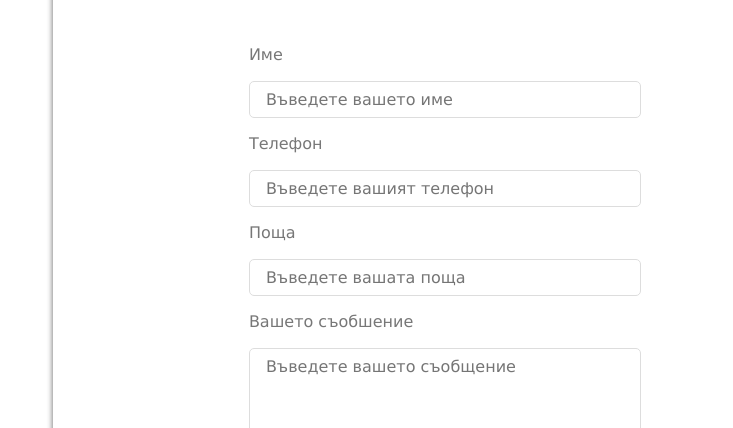
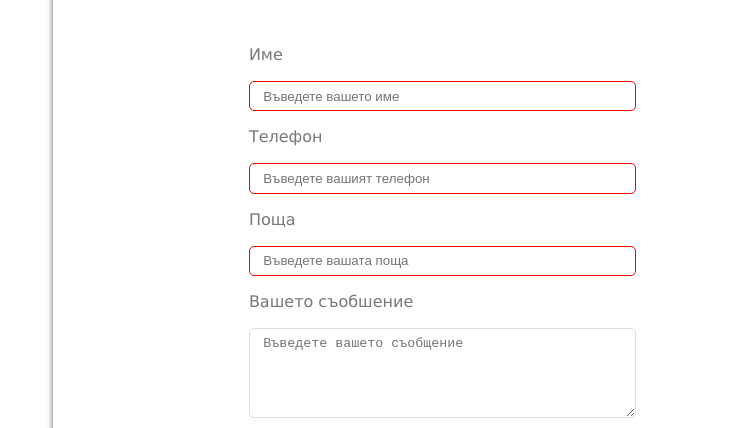
Before and after one commit to Virgeto/iddqd, a plain HTML site: page index.html at #/contact in a window 1280 px wide. Shown: the part 852-1280 px from the top of the page, 0-733 px from the left. Drawn offline with Linux system fonts and the light colour scheme.

Commit message:
New styles

```diff
--- a/css/aplication.css
+++ b/css/aplication.css
@@ -3,5 +3,5 @@
 @import url('media_queries.css');
 @import url('animate.css');
 @import url('grid.css');
-@import url('normalize.css');
+/*@import url('normalize.css');*/
 @import url('font-awesome/font-awesome.css');
--- a/css/grid.css
+++ b/css/grid.css
@@ -186,13 +186,14 @@
 table {
 	width: 100%;
 	/*border-collapse: collapse;*/
-	border-collapse: inherit;
+	border-collapse: collapse;
 }
 
 td{
 	text-align: center;
 	width: 33.33%;
 	border: 1px solid #888;
+	font-size: .9em;
 }
 
 tr{
--- a/css/style.css
+++ b/css/style.css
@@ -4,16 +4,9 @@ html {
 }
 
 body {
-    min-height: 10%;
-    background-color: #000;
-    background: url('images/servicebg.png') repeat-y center center fixed;
-       -moz-background-size: cover;
-    -webkit-background-size: cover;
-         -o-background-size: cover;
-            background-size: cover;
-    background-attachment: fixed;
+    background-color: #fff;
     font-family: "vodafone", "Lucida Grande",Arial,Sans-serif;
-/*    font-size: 14px;*/
+    margin-top:0 !important;
     -webkit-font-size-adjust: none;
     font-size-adjust: none;
     font-stretch: normal;
@@ -25,7 +18,7 @@ body {
     padding: 0;
     color: #fff;
     background-repeat: repeat;
-    vertical-align: middle;
+    /*vertical-align: middle;*/
     overflow: scroll;
 	-webkit-user-select: none;
 	   -moz-user-select: none;
@@ -33,6 +26,14 @@ body {
 	     -o-user-select: none;
 	        user-select: none;
 
+}
+
+ input:valid {
+	border:1px solid blue;
+}
+
+ input:invalid {
+	border:1px solid red;
 }
 
 a {
@@ -65,6 +66,7 @@ li {
 	height: 40em;
 	background: #fff url('../img/header_bg.jpg') no-repeat center center;
 	border-bottom: 1px solid #ddd;
+	overflow: hidden;
 }
 
 	/*LOGO*/
--- a/js/directives/buttons.js
+++ b/js/directives/buttons.js
@@ -16,20 +16,20 @@ currencyApp.directive('backonestep', function () {
         }
     };
 });
-currencyApp.directive('validateEmail', function() {
-  var EMAIL_REGEXP = /^[_a-z0-9]+(\.[_a-z0-9]+)*@[a-z0-9-]+(\.[a-z0-9-]+)*(\.[a-z]{2,4})$/;
-  return {
-    require: 'ngModel',
-    restrict: 'A',
-    link: function(scope, elm, attrs, ctrl) {
-      // only apply the validator if ngModel is present and Angular has added the email validator
-      if (ctrl && ctrl.$validators.email) {
+// currencyApp.directive('validateEmail', function() {
+//   var EMAIL_REGEXP = /^[_a-z0-9]+(\.[_a-z0-9]+)*@[a-z0-9-]+(\.[a-z0-9-]+)*(\.[a-z]{2,4})$/;
+//   return {
+//     require: 'ngModel',
+//     restrict: 'A',
+//     link: function(scope, elm, attrs, ctrl) {
+//       // only apply the validator if ngModel is present and Angular has added the email validator
+//       if (ctrl && ctrl.$validators.email) {
 
-        // this will overwrite the default Angular email validator
-        ctrl.$validators.email = function(modelValue) {
-          return ctrl.$isEmpty(modelValue) || EMAIL_REGEXP.test(modelValue);
-        };
-      }
-    }
-  };
-});
+//         // this will overwrite the default Angular email validator
+//         ctrl.$validators.email = function(modelValue) {
+//           return ctrl.$isEmpty(modelValue) || EMAIL_REGEXP.test(modelValue);
+//         };
+//       }
+//     }
+//   };
+// });
--- a/partials/contact.html
+++ b/partials/contact.html
@@ -1,22 +1,22 @@
-<div class="cell-12 animated fadeInRight clearfix" id="contact">
+<div class="cell-12 animated fadeIn clearfix" id="contact">
 	<div class=" well cell-4 pull-2 float-l">
 		<p class="partial-label">Свържете се с нас</p>
 		<form action="submit" class="cell-12">
 			<div class="form-group cell-11">
 				<p class="">Име</p>
-				<input type="text" class="cell-12 form-control" placeholder="Въведете вашето име">
+				<input type="text" class="cell-12 form-control" required placeholder="Въведете вашето име">
 			</div>
 			<div class="form-group cell-11">
 				<p class="">Телефон</p>
-				<input type="number" class="cell-12 form-control" placeholder="Въведете вашият телефон">
+				<input type="number" class="cell-12 form-control" required placeholder="Въведете вашият телефон">
 			</div>
 			<div class="form-group cell-11">
 				<p class="">Поща</p>
-				<input type='email' validate-email name='email' id='email' ng-model='email' required class="cell-12 form-control" placeholder="Въведете вашата поща">
+				<input type='email'required class="cell-12 form-control" placeholder="Въведете вашата поща">
 			</div>
 			<div class="form-group cell-11">
 				<p class="">Вашето съобшение</p>
-				<textarea name="" class="cell-12 form-control" rows="5" placeholder="Въведете вашeто съобщение"></textarea>
+				<textarea name="" required class="cell-12 form-control" rows="5" placeholder="Въведете вашeто съобщение"></textarea>
 			</div>
 			<div class="form-group cell-11">
 				<button class="button button-1 contact-send transition-03">
```
